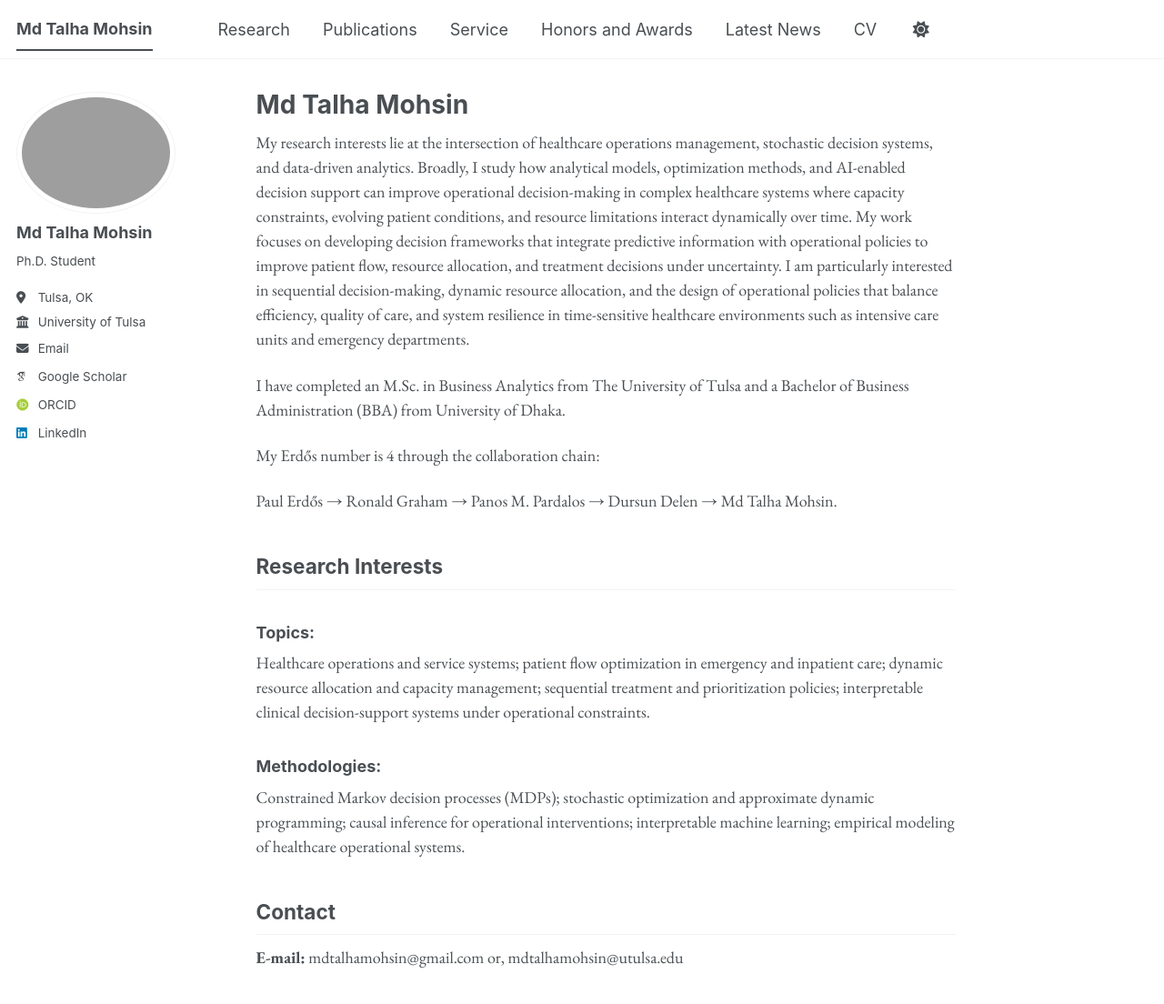
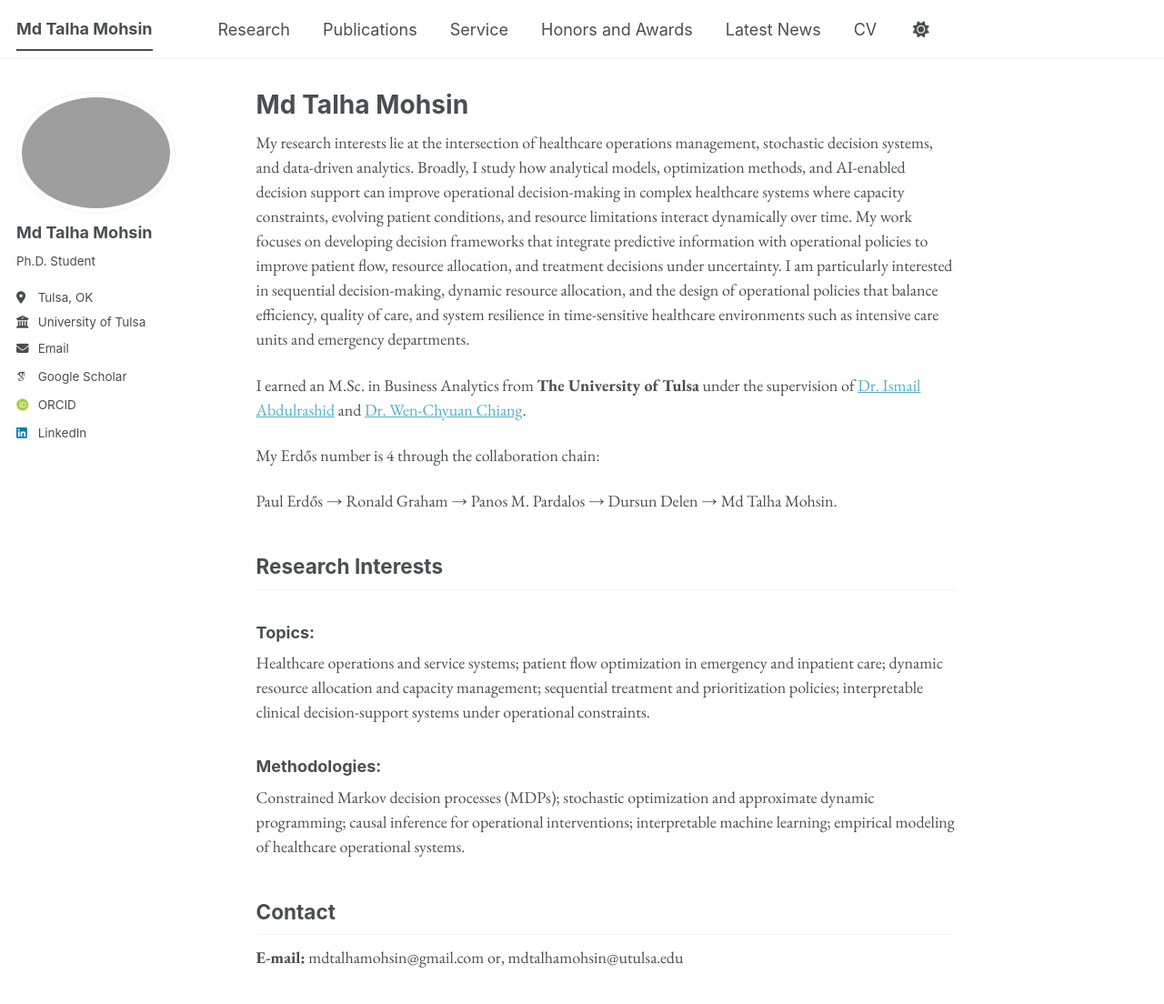
Before and after one commit to mdtalhamohsin/mdtalhamohsin.github.io, a Jekyll site: the page built from _pages/about.md, in a window 1280 px wide and 1171 px high. Shown: the top 1104 px of the window at 91% size. Built offline with Jekyll 4.4.1, drawn with Linux system fonts in a browser that asks for light colours; some web fonts are replaced; a script bundle is joined from its source files by our own code; library files that are not in the unit come from our copies.

Commit message:
Update about.md

```diff
--- a/_pages/about.md
+++ b/_pages/about.md
@@ -8,7 +8,7 @@ redirect_from:
 ---
 My research interests lie at the intersection of healthcare operations management, stochastic decision systems, and data-driven analytics. Broadly, I study how analytical models, optimization methods, and AI-enabled decision support can improve operational decision-making in complex healthcare systems where capacity constraints, evolving patient conditions, and resource limitations interact dynamically over time. My work focuses on developing decision frameworks that integrate predictive information with operational policies to improve patient flow, resource allocation, and treatment decisions under uncertainty. I am particularly interested in sequential decision-making, dynamic resource allocation, and the design of operational policies that balance efficiency, quality of care, and system resilience in time-sensitive healthcare environments such as intensive care units and emergency departments.
 
-I have completed an M.Sc. in Business Analytics from The University of Tulsa and a Bachelor of Business Administration (BBA) from University of Dhaka.
+I earned an M.Sc. in Business Analytics from **The University of Tulsa** under the supervision of [Dr. Ismail Abdulrashid](https://utulsa.edu/people/ismail-abdulrashid/) and [Dr. Wen-Chyuan Chiang](https://utulsa.edu/people/wen-chyuan-chiang/).
 
 My Erdős number is 4 through the collaboration chain:
 
```
